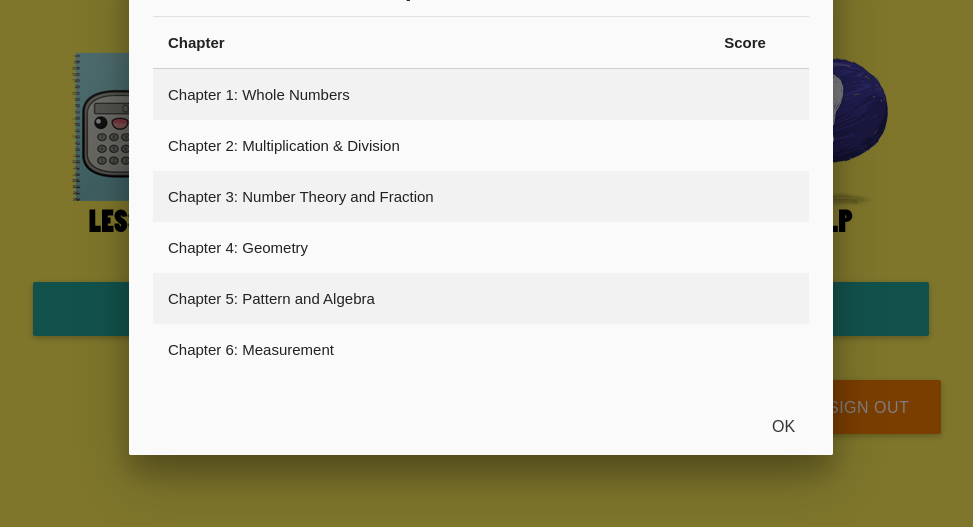
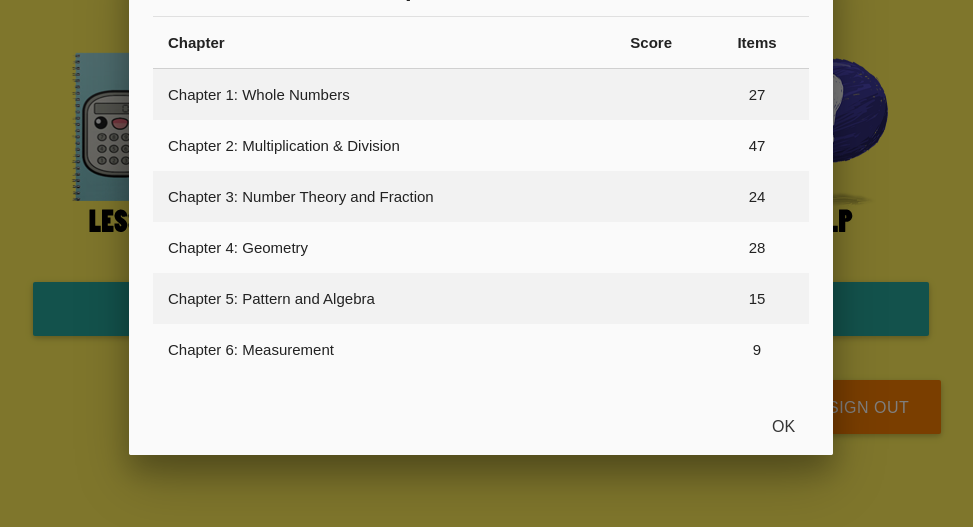
Before and after one commit to whathejoe/lms-m4g4, a PHP site: page /pages/main_menu.php in a window 1280 px wide, after a click on "RECORDS". Shown: the part 159-686 px from the top of the page, without its empty margins (159-1132 px from the left). Run offline with PHP 8.4, Linux system fonts and the light colour scheme; the visitor is signed in with stand-in values (Sample User, id 1); data that the repository does not hold is empty.

Commit message:
Save quiz score to database

```diff
--- a/pages/main_menu.php
+++ b/pages/main_menu.php
@@ -129,7 +129,7 @@ session_start();
                     echo '<div class="divider"></div>';
 
                     echo "<table class='striped' id='scores'>";
-                    echo "<thead><tr><th>Chapter</th><th class='center-align'>Score</th></tr></thead>";
+                    echo "<thead><tr><th>Chapter</th><th class='center-align'>Score</th><th class='center-align'>Items</th></tr></thead>";
 
                     $servername = "localhost";
                     $username = "root";
@@ -146,12 +146,18 @@ session_start();
 
                         $result = $stmt->fetch();
                         echo '<tbody>';
-                        echo '<tr><td>Chapter 1: Whole Numbers</td><td class="center-align">' . $result[2] . '</td></tr>';
-                        echo '<tr><td>Chapter 2: Multiplication & Division</td><td class="center-align">' . $result[3] . '</td></tr>';
-                        echo '<tr><td>Chapter 3: Number Theory and Fraction</td><td class="center-align">' . $result[4] . '</td></tr>';
-                        echo '<tr><td>Chapter 4: Geometry</td><td class="center-align">' . $result[5] . '</td></tr>';
-                        echo '<tr><td>Chapter 5: Pattern and Algebra</td><td class="center-align">' . $result[6] . '</td></tr>';
-                        echo '<tr><td>Chapter 6: Measurement</td><td class="center-align">' . $result[7] . '</td></tr>';
+                        echo '<tr><td>Chapter 1: Whole Numbers</td><td class="center-align">' . $result[2] . '</td>';
+                        echo '<td class="center-align">27</td></tr>';
+                        echo '<tr><td>Chapter 2: Multiplication & Division</td><td class="center-align">' . $result[3] . '</td>';
+                        echo '<td class="center-align">47</td></tr>';
+                        echo '<tr><td>Chapter 3: Number Theory and Fraction</td><td class="center-align">' . $result[4] . '</td>';
+                        echo '<td class="center-align">24</td></tr>';
+                        echo '<tr><td>Chapter 4: Geometry</td><td class="center-align">' . $result[5] . '</td>';
+                        echo '<td class="center-align">28</td></tr>';
+                        echo '<tr><td>Chapter 5: Pattern and Algebra</td><td class="center-align">' . $result[6] . '</td>';
+                        echo '<td class="center-align">15</td></tr>';
+                        echo '<tr><td>Chapter 6: Measurement</td><td class="center-align">' . $result[7] . '</td>';
+                        echo '<td class="center-align">9</td></tr>';
                         echo '</tbody>';
 
                     }
--- a/pages/quizzes/app_data/chapter_6_quiz.js
+++ b/pages/quizzes/app_data/chapter_6_quiz.js
@@ -37,6 +37,8 @@ app.directive('quiz', function(quizFactory) {
 					scope.items++;
 				} else {
 					scope.quizOver = true;
+					// send score to db
+					$.post("sendtodb.php", {chapter: "ch6", score: scope.score});
 				}
 			};
 
```
Also changed, not shown: pages/quizzes/sendtodb.php (added, +24 -0 lines).
